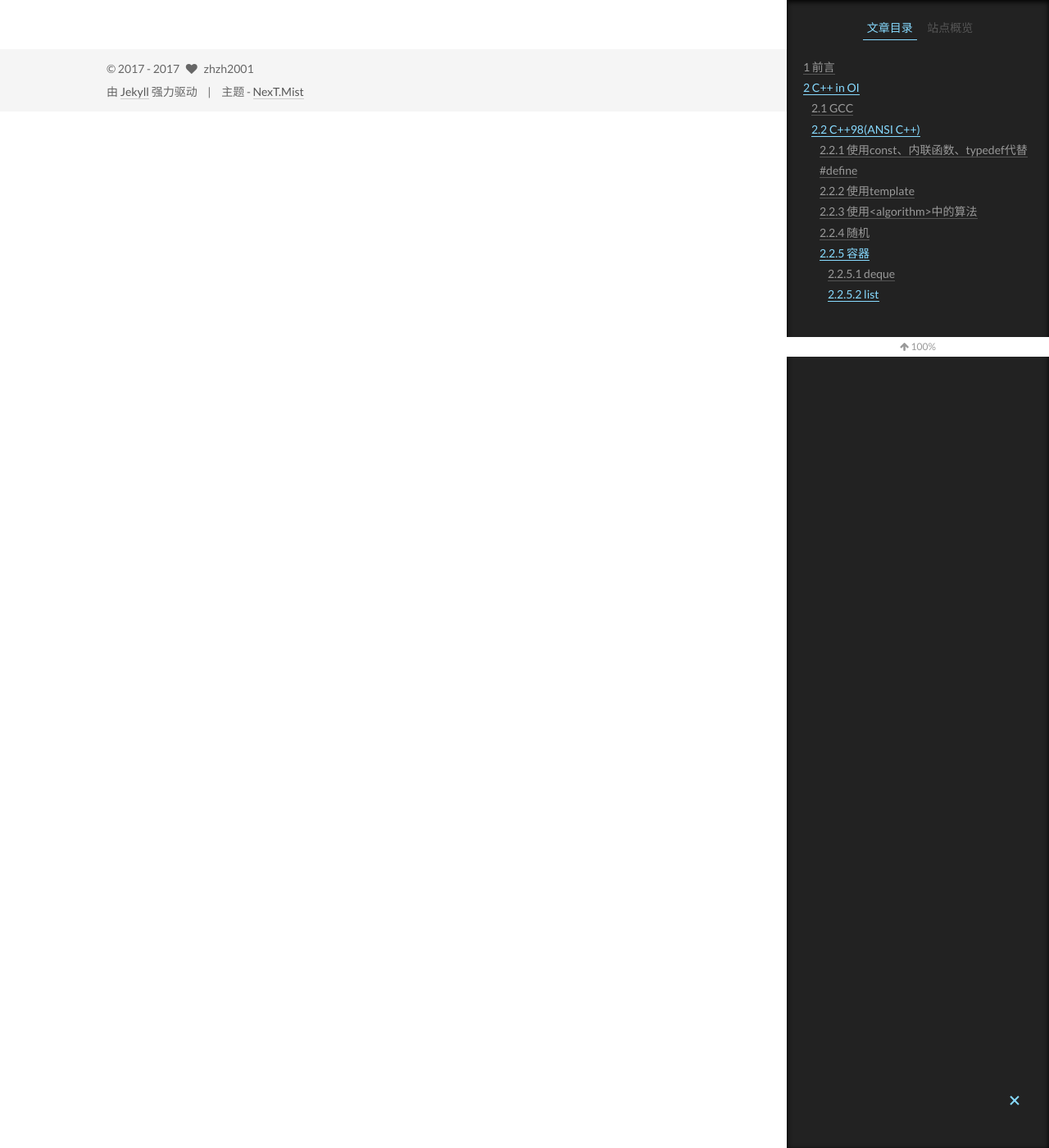
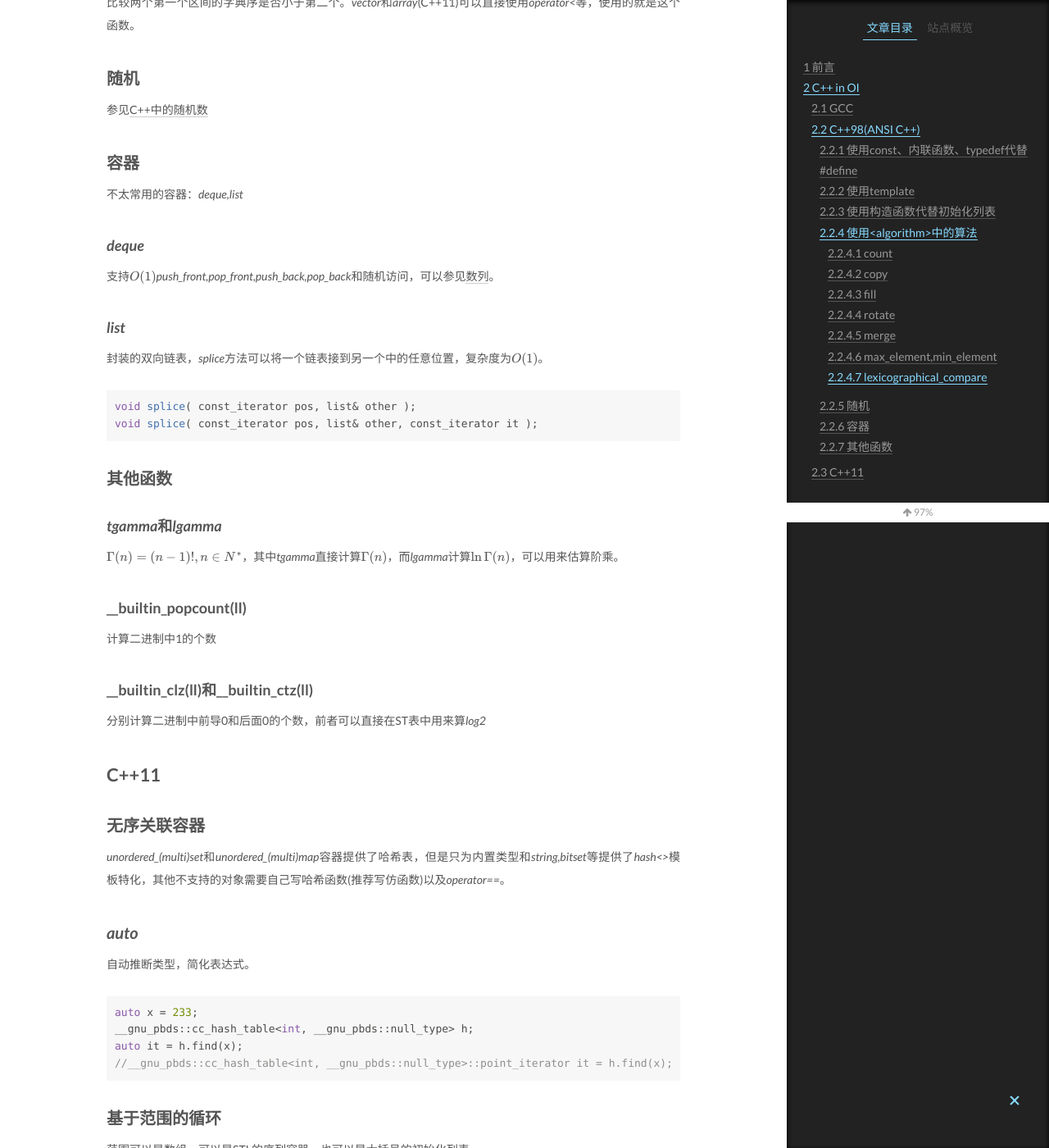
Before and after one commit to zhzh2001/zhzh2001.github.io, a Jekyll site: the page built from _posts/2017-10-09-cpp-in-oi.md, in a window 1280 px wide and 1400 px high, scrolled down 8021 px. Shown: the whole window at 82% size. Built offline with Jekyll 4.4.1, drawn with Linux system fonts in a browser that asks for light colours; comment, search, counter and statistics services are not loaded; some of the changed text lies outside the part shown.

Commit message:
2017/11/7 更新C++ in OI

````diff
--- a/_posts/2017-10-09-cpp-in-oi.md
+++ b/_posts/2017-10-09-cpp-in-oi.md
@@ -190,6 +190,43 @@ inline void read(Int &x)
 
 另一个是快速幂，矩阵和整数的版本可以写成一个模板。
 
+### 使用构造函数代替初始化列表
+
+很多选手喜欢用大括号初始化列表给**struct**赋值，可能加上类型转换，实际上是不规范的，与编译器相关。
+
+```c++
+struct edge
+{
+	int v, w;
+};
+vector<edge> mat[N];
+while (m--)
+{
+	int a, b, c;
+	cin >> a >> b >> c;
+	e[a].push_back((edge){b, c});
+	//e[a].push_back({b, c});符合C++11
+}
+```
+
+可以使用构造函数来实现同样的功能，同时符合C++规范。
+
+```c++
+struct edge
+{
+	int v, w;
+	//edge() {}数组需要空构造函数
+	edge(int v, int w) : v(v), w(w) {}
+};
+vector<edge> mat[N];
+while (m--)
+{
+	int u, v, w;
+	cin >> u >> v >> w;
+	e[u].push_back(edge(v, w));
+}
+```
+
 ### 使用\<algorithm\>中的算法
 
 除了大家常用的*sort*、*lower_bound*、*upper_bound*、*min*、*max*、*swap*、*unique*、*nth_element*、*push_heap*、*pop_heap*、*random_shuffle*、*next_permutation*等算法，如果对用法不清楚可以参见*cppreference*，还有很多有用但是不太常见的算法。很多情况下，用\<algorithm\>中的比自己手写更加简洁易读。这里介绍我常用的一些。
@@ -321,3 +358,51 @@ bool lexicographical_compare( InputIt1 first1, InputIt1 last1,
 void splice( const_iterator pos, list& other );
 void splice( const_iterator pos, list& other, const_iterator it );
 ```
+
+### 其他函数
+
+#### *tgamma*和*lgamma*
+
+$\Gamma(n)=(n-1)!,n\in N^\*$，其中*tgamma*直接计算$\Gamma(n)$，而*lgamma*计算$\ln\Gamma(n)$，可以用来估算阶乘。
+
+#### \_\_builtin\_popcount(ll)
+
+计算二进制中1的个数
+
+#### \_\_builtin\_clz(ll)和\_\_builtin\_ctz(ll)
+
+分别计算二进制中前导0和后面0的个数，前者可以直接在ST表中用来算*log2*
+
+## C++11
+
+### 无序关联容器
+
+*unordered\_(multi)set*和*unordered\_(multi)map*容器提供了哈希表，但是只为内置类型和*string,bitset*等提供了*hash\<\>*模板特化，其他不支持的对象需要自己写哈希函数(推荐写仿函数)以及*operator==*。
+
+### *auto*
+
+自动推断类型，简化表达式。
+
+```c++
+auto x = 233;
+__gnu_pbds::cc_hash_table<int, __gnu_pbds::null_type> h;
+auto it = h.find(x);
+//__gnu_pbds::cc_hash_table<int, __gnu_pbds::null_type>::point_iterator it = h.find(x);
+```
+
+### 基于范围的循环
+
+范围可以是数组，可以是STL的序列容器，也可以是大括号的初始化列表
+
+```c++
+vector<pair<int, int>> mat[N];
+//C++11允许模板中出现>>，不认为右移
+for (auto v : mat[u])
+	if(!vis[v.first])
+	//do sth
+for (bool b : {false, true})
+	//do sth
+const int p[] = {2, 3, 5, 7};
+for (int i : p)
+	cout << i << endl;
+```
````
